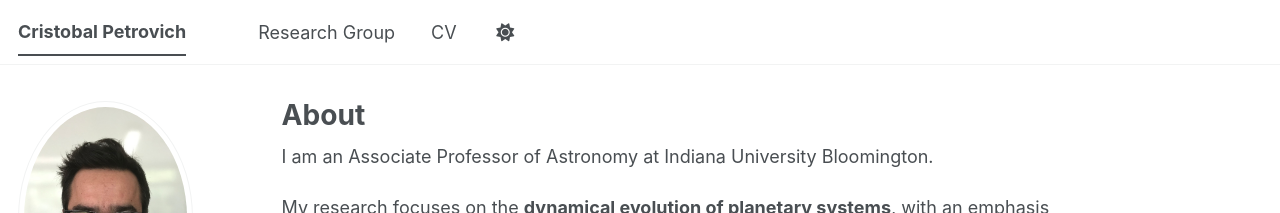
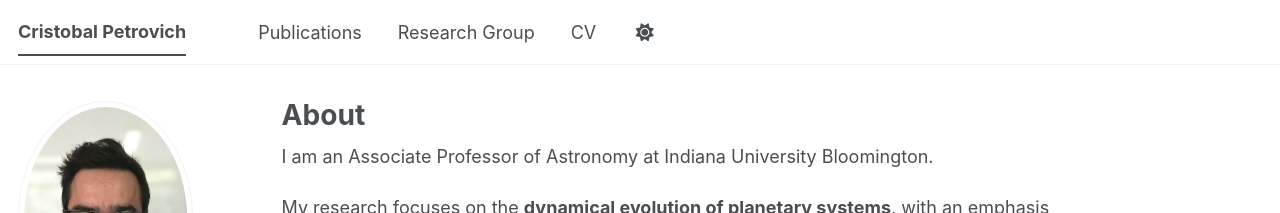
Before and after one commit to cpetrovich/cpetrovich.github.io, a Jekyll site: the page built from _pages/about.md, in a window 1280 px wide. Shown: the top 213 px of the page. Built offline with Jekyll 4.4.1, drawn with Linux system fonts in a browser that asks for light colours; some web fonts are replaced; a script bundle is joined from its source files by our own code; library files that are not in the unit come from our copies.

Commit message:
Update navigation.yml

```diff
--- a/_data/navigation.yml
+++ b/_data/navigation.yml
@@ -8,8 +8,11 @@
 #      Markdown formatted page while the second is generated using JSON.
 
 main:
+  - title: "Publications"
+    url: /publications/
+
   - title: "Research Group"
-    url: /publications/
+    url: /research group/
 
   - title: "CV"
     url: /cv/
```
